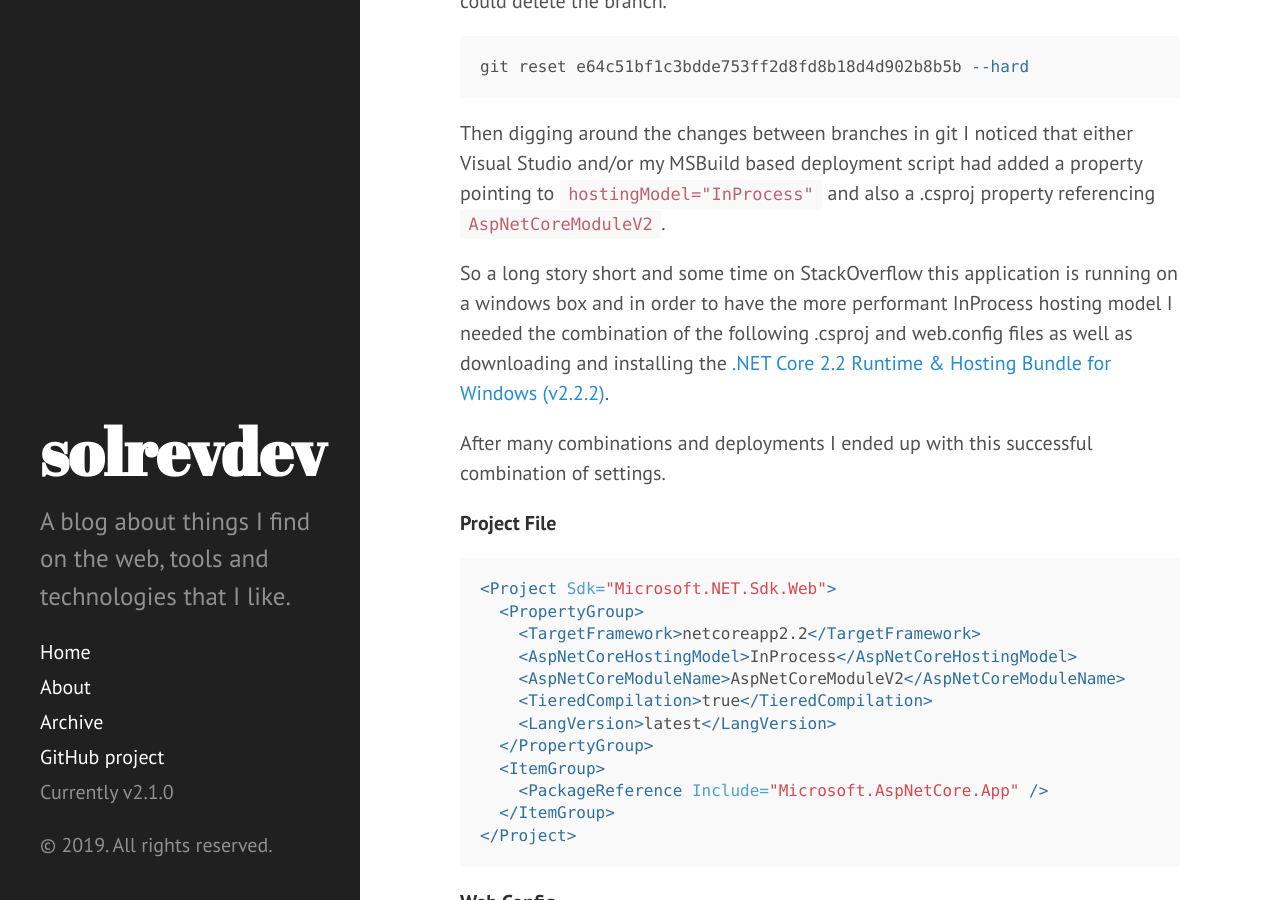
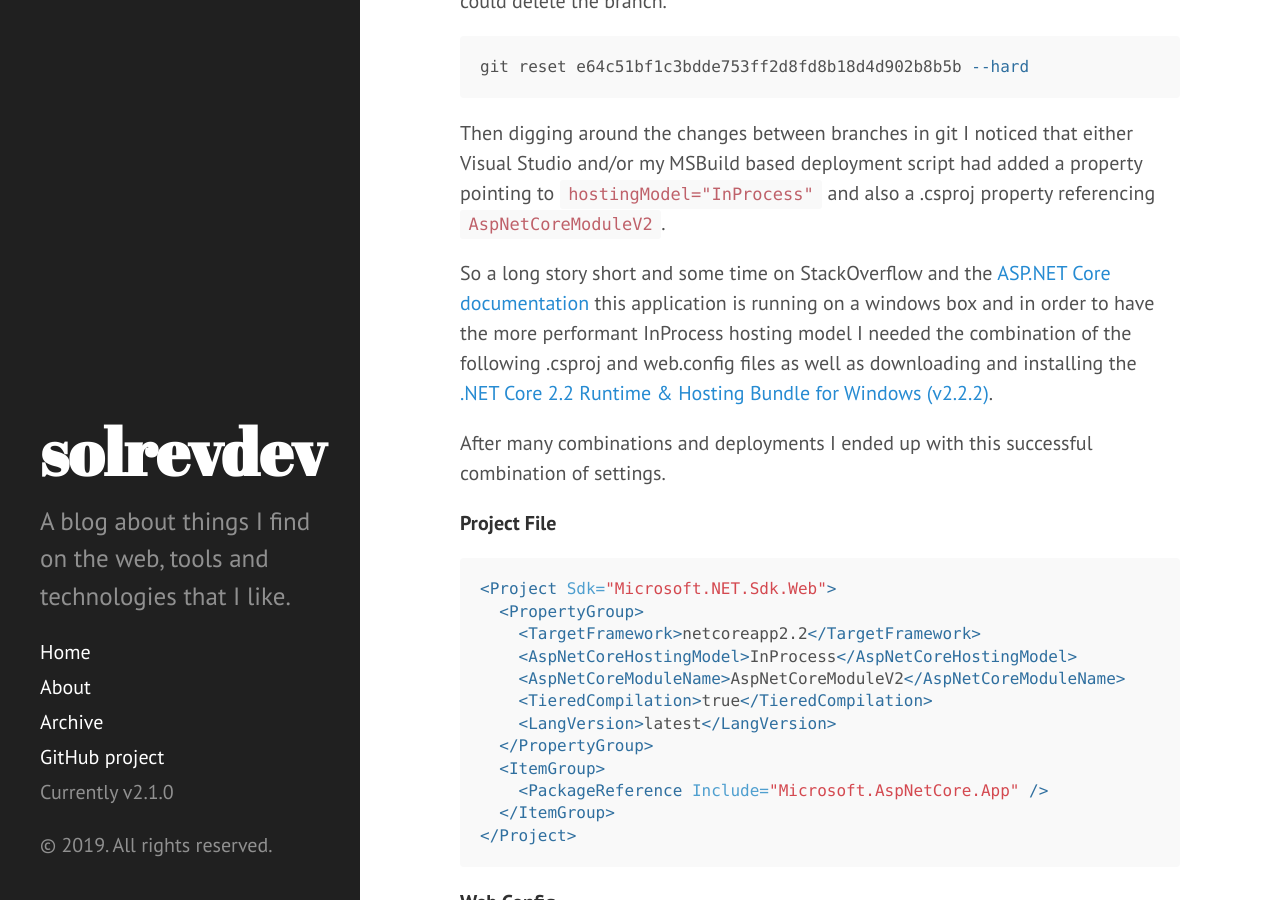
Before and after one commit to solrevdev/solrevdev.github.io, a Jekyll site: the page built from _posts/2019-03-11-host-aspnetcore-on-iis.md, in a window 1280 px wide and 900 px high, scrolled down 544 px. Built offline with Jekyll 4.4.1, drawn with Linux system fonts in a browser that asks for light colours.

Commit message:
Update 2019-03-11-host-aspnetcore-on-iis.md

````diff
--- a/_posts/2019-03-11-host-aspnetcore-on-iis.md
+++ b/_posts/2019-03-11-host-aspnetcore-on-iis.md
@@ -25,7 +25,7 @@ git reset e64c51bf1c3bdde753ff2d8fd8b18d4d902b8b5b --hard
 
 Then digging around the changes between branches in git I noticed that either Visual Studio and/or my MSBuild based deployment script had added a property pointing to ```hostingModel="InProcess"```  and also a .csproj property referencing ```AspNetCoreModuleV2```.
 
-So a long story short and some time on StackOverflow this application is running on a windows box and in order to have the more performant InProcess hosting model I needed the combination of the following .csproj and web.config files as well as downloading and installing the [.NET Core 2.2 Runtime & Hosting Bundle for Windows (v2.2.2)](https://dotnet.microsoft.com/download/thank-you/dotnet-runtime-2.2.2-windows-hosting-bundle-installer).
+So a long story short and some time on StackOverflow and the [ASP.NET Core documentation](https://docs.microsoft.com/en-us/aspnet/core/host-and-deploy/aspnet-core-module?view=aspnetcore-2.2) this application is running on a windows box and in order to have the more performant InProcess hosting model I needed the combination of the following .csproj and web.config files as well as downloading and installing the [.NET Core 2.2 Runtime & Hosting Bundle for Windows (v2.2.2)](https://dotnet.microsoft.com/download/thank-you/dotnet-runtime-2.2.2-windows-hosting-bundle-installer).
 
 After many combinations and deployments I ended up with this successful combination of settings.
 
````
